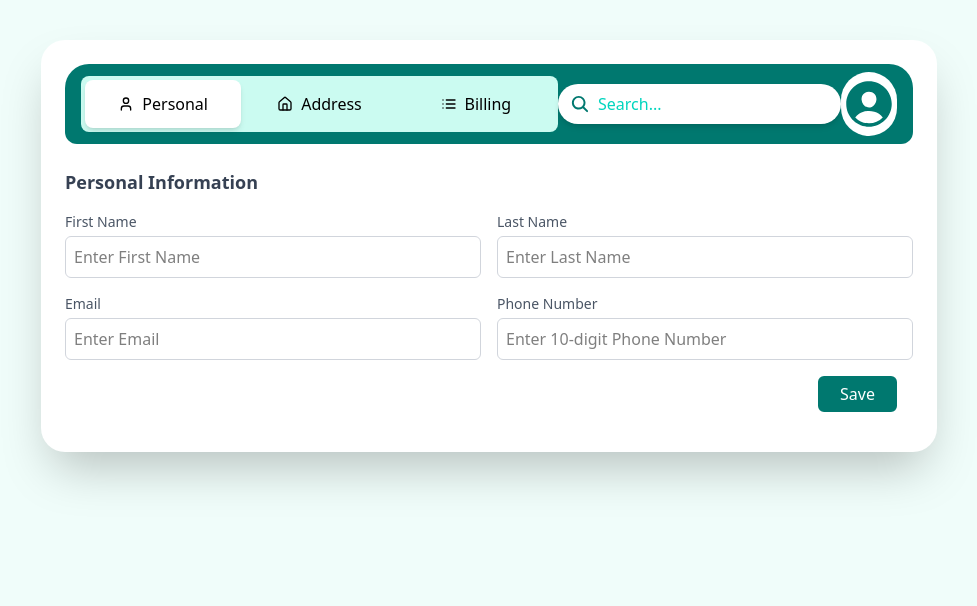
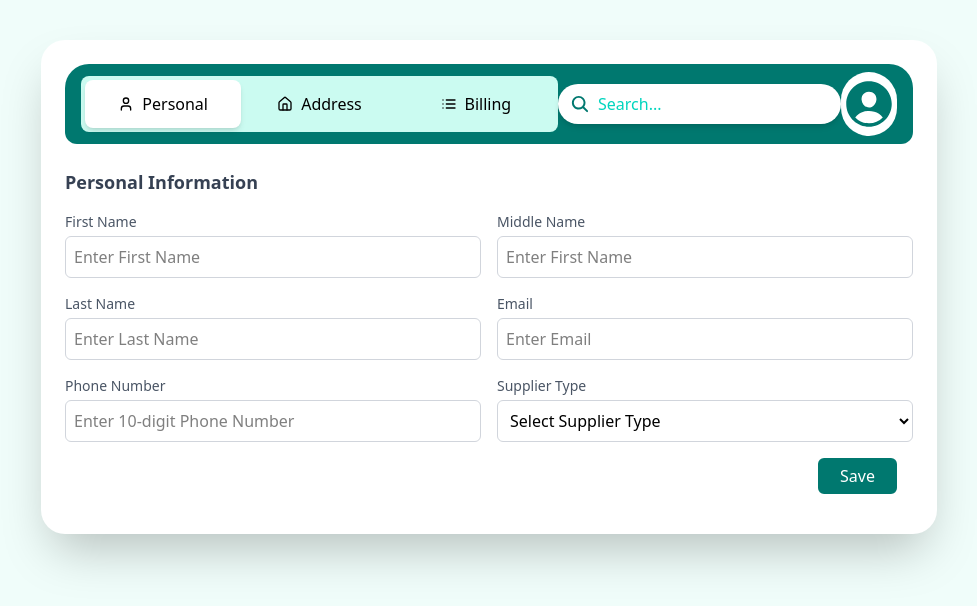
Before and after one commit to Ruturaj2003/multi-step-form-2, a React (Vite) app: page /cane-supplier in a window 1280 px wide. Shown: the top 606 px of the page, without its empty margins (151-1128 px from the left). Built offline with nearby package versions, Linux system fonts and the light colour scheme.

Commit message:
Update Personal Tab in Supplier , Add MiddleName and SupplierType

```diff
--- a/src/pages/caneSupplierForm/General.jsx
+++ b/src/pages/caneSupplierForm/General.jsx
@@ -8,6 +8,7 @@ import 'react-toastify/dist/ReactToastify.css';
 const General = () => {
   const dispatch = useDispatch();
   const navigate = useNavigate();
+  const zones = ['Harvester', 'Farmer', 'Transporter'];
 
   // Get personal info from Redux store
   const personalInfo = useSelector((state) => state.caneSupplier.personalInfo);
@@ -20,7 +21,7 @@ const General = () => {
 
   // Validation function
   const validateForm = () => {
-    const { firstName, lastName, email, phone } = personalInfo;
+    const { firstName, lastName, email, phone, supplierType } = personalInfo;
 
     // Name Validation (No numbers or special characters)
     const nameRegex = /^[A-Za-z\s]+$/;
@@ -47,6 +48,10 @@ const General = () => {
       return false;
     }
 
+    if (!supplierType) {
+      toast.error('Please select a Supplier Type');
+      return false;
+    }
     return true;
   };
 
@@ -86,6 +91,21 @@ const General = () => {
               name="firstName"
               placeholder="Enter First Name"
               value={personalInfo.firstName}
+              onChange={handleChange}
+              className="border border-gray-300 rounded-md p-2 focus:outline-none focus:ring-2 focus:ring-teal-500"
+            />
+          </div>
+          {/* Middle  Name */}
+          <div className="flex flex-col">
+            <label htmlFor="firstName" className="text-sm text-gray-600 mb-1">
+              Middle Name
+            </label>
+            <input
+              type="text"
+              id="middleName"
+              name="middleName"
+              placeholder="Enter First Name"
+              value={personalInfo.middleName}
               onChange={handleChange}
               className="border border-gray-300 rounded-md p-2 focus:outline-none focus:ring-2 focus:ring-teal-500"
             />
@@ -138,6 +158,24 @@ const General = () => {
               className="border border-gray-300 rounded-md p-2 focus:outline-none focus:ring-2 focus:ring-teal-500"
             />
           </div>
+
+          {/* Type of Supplier */}
+          <div className="flex flex-col">
+            <label className="text-sm text-gray-600 mb-1">Supplier Type</label>
+            <select
+              name="supplierType"
+              value={personalInfo.supplierType}
+              onChange={handleChange}
+              className="border border-gray-300 rounded-md p-2 focus:outline-none focus:ring-2 focus:ring-teal-500"
+            >
+              <option value="">Select Supplier Type</option>
+              {zones.map((zone, index) => (
+                <option key={index} value={zone}>
+                  {zone}
+                </option>
+              ))}
+            </select>
+          </div>
         </div>
       </div>
 
--- a/src/redux/caneSupplierSlice.js
+++ b/src/redux/caneSupplierSlice.js
@@ -6,9 +6,11 @@ import { nanoid } from 'nanoid';
 const initialState = {
   personalInfo: {
     firstName: '',
+    middleName: '',
     lastName: '',
     email: '',
     phone: '',
+    supplierType: '',
   },
   address: {
     zone: '',
```
